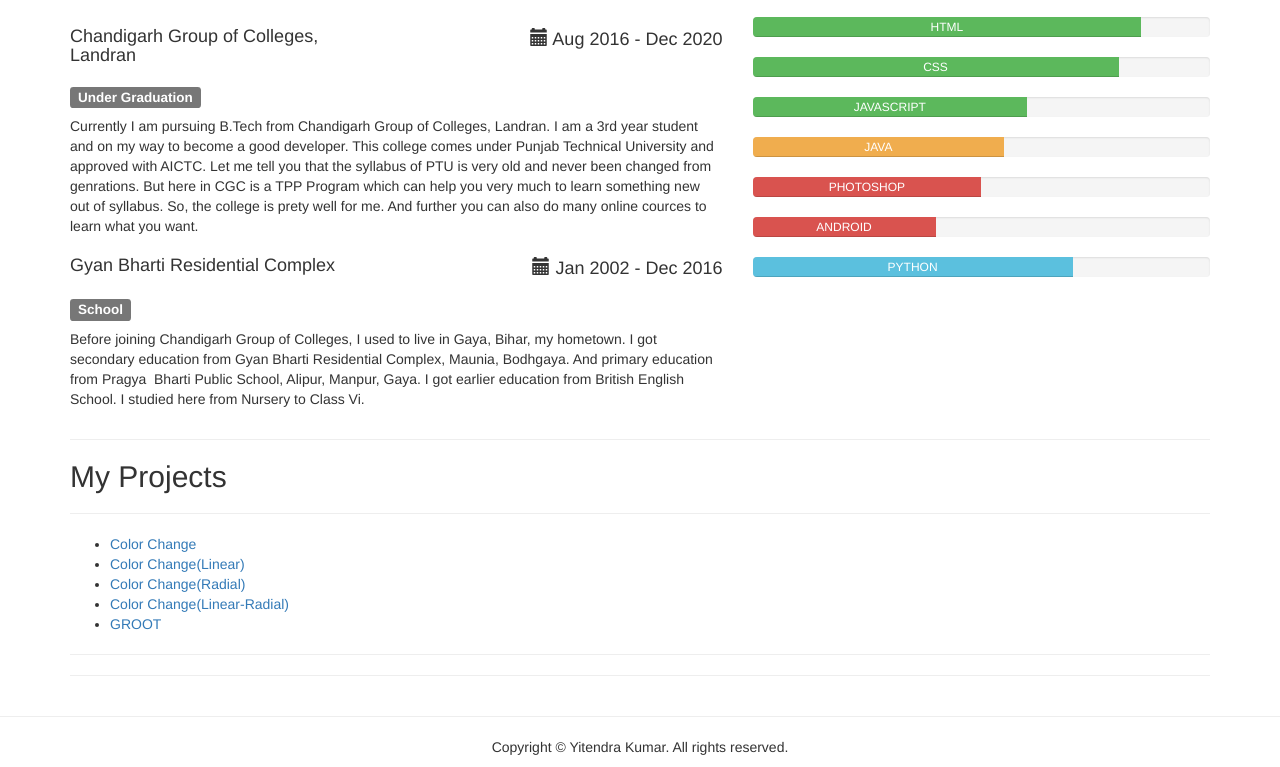
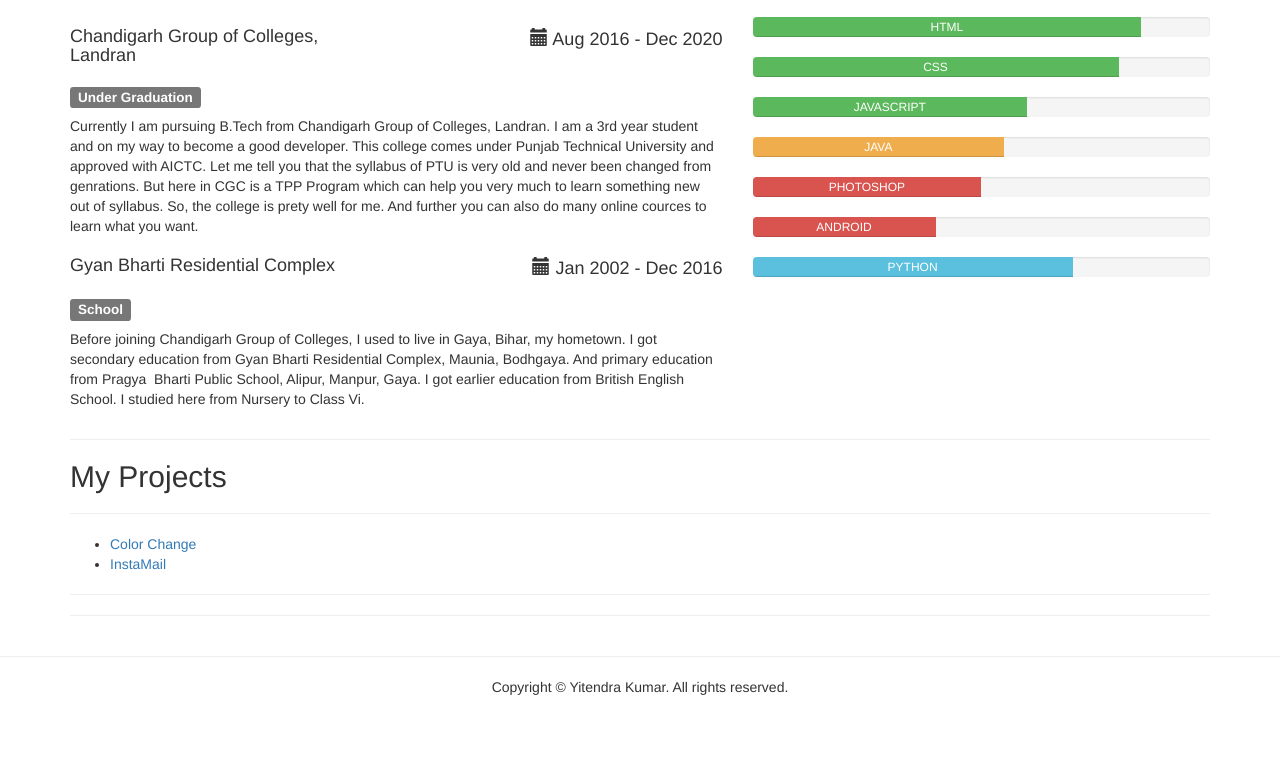
Before and after one commit to yitendra/webapp, a plain HTML site: page index.html in a window 1280 px wide. Shown: the part 430-1197 px from the top of the page. After the commit the page ends 1137 px from the top, so only its background shows below. Drawn offline with Linux system fonts and the light colour scheme.

Commit message:
Updated index

```diff
--- a/index.html
+++ b/index.html
@@ -17,6 +17,13 @@
 
 </head>
 <body>
+<style>
+@media screen and (max-width: 600px) {
+  #mediabody {
+    width:100px;
+  }
+}
+</style>
 
   <div class="container">
     <hr>
@@ -34,7 +41,7 @@
         <div class="media">
           <div class="media-left"> <a href="#"><img src="groot/img.jpg" alt="..." width="150" height="150" class="mediaR"> </a> </div>
          <style>.mediaR{border-radius:50%; box-shadow:5px 5px 5px grey;z-index:3;margin-bottom:10px;}</style>
-		  <div class="media-body">
+		  <div class="media-body" id="mediabody">
             <h2 class="media-heading">Web Developer</h2>
             <p>Hey there! I am Yitendra Kumar. Currently I am pursuing B.tech from Chandigarh Group of colleges, Landran.
 			This page is designed and developed by myself using Adobe Dreamveiwer software.
@@ -80,7 +87,8 @@
 		 become a good developer. This college comes under Punjab Technical University and approved with AICTC.
 		 Let me tell you that the syllabus of PTU is very old and never been changed from genrations. But here in CGC is a TPP Program which can
 		 help you very much to learn something new out of syllabus. So, the college is prety well for me. And further you can also do many online
-		 cources to learn what you want.</p>
+     cources to learn what you want.
+        </p>
         <div class="row">
           <div class="col-xs-6">
             <h4>Gyan Bharti Residential Complex</h4>
@@ -128,21 +136,12 @@
     <hr>
 	<ul>
 		<li>
-		<a href="https://yitendra.github.io/color/">Color Change</a>
+		  <a href="https://yitendra.github.io/color/">Color Change</a>
 		</li>
 		<li>
-		<a href="https://yitendra.github.io/color/v2">Color Change(Linear)</a>
+		  <a href="https://yourmailtoyou.firebaseapp.com">InstaMail</a>
 		</li>
-		<li>
-		<a href="https://yitendra.github.io/color/v3">Color Change(Radial)</a>
-    </li>
-    <li>
-      <a href="https://yitendra.github.io/color/v4">Color Change(Linear-Radial)</a>
-      </li>
-		<li>
-		<a href="https://yitendra.github.io/groot">GROOT</a>
-		</li>
-    </ul>
+  </ul>
 	<hr>
 
     <hr>
```
